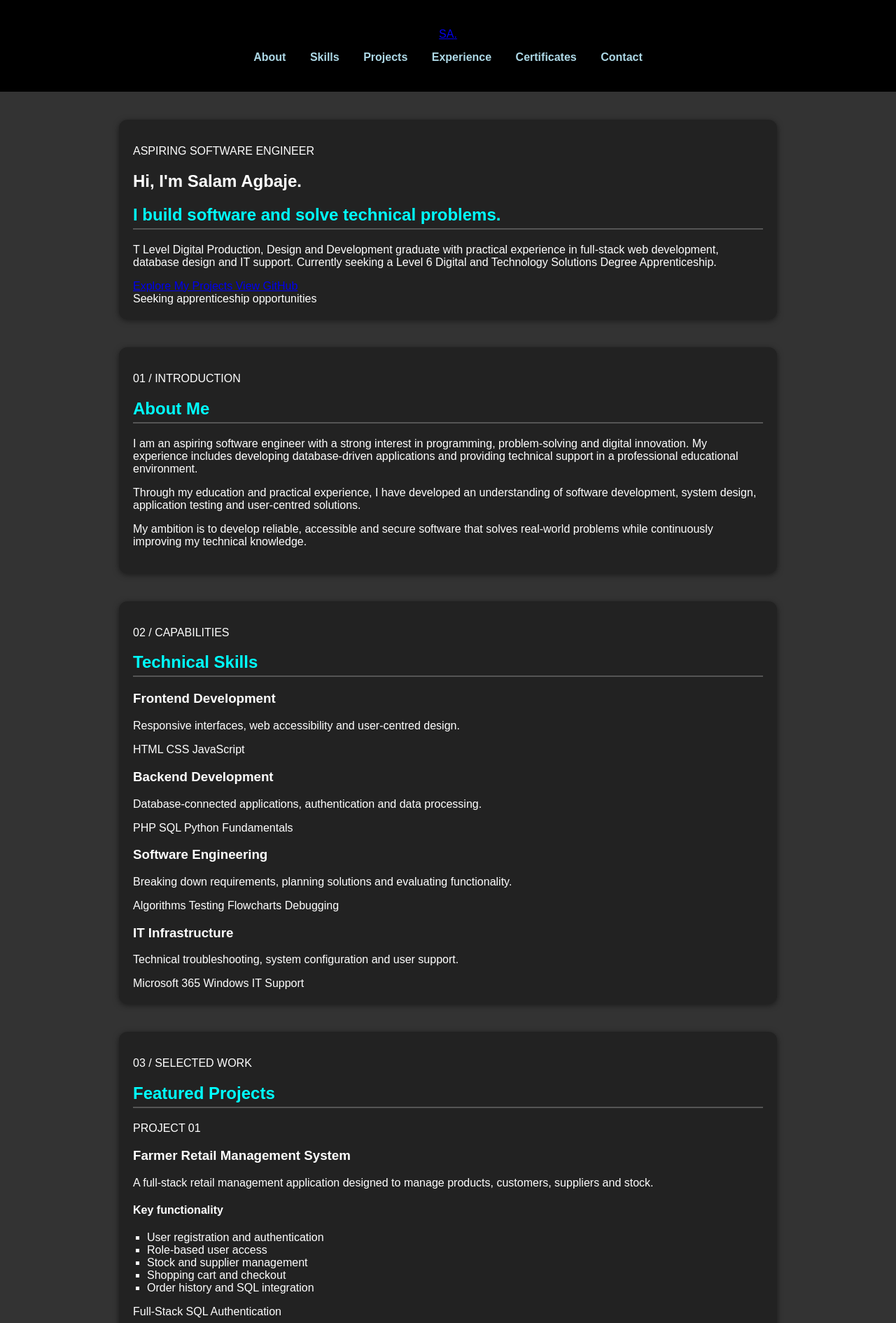
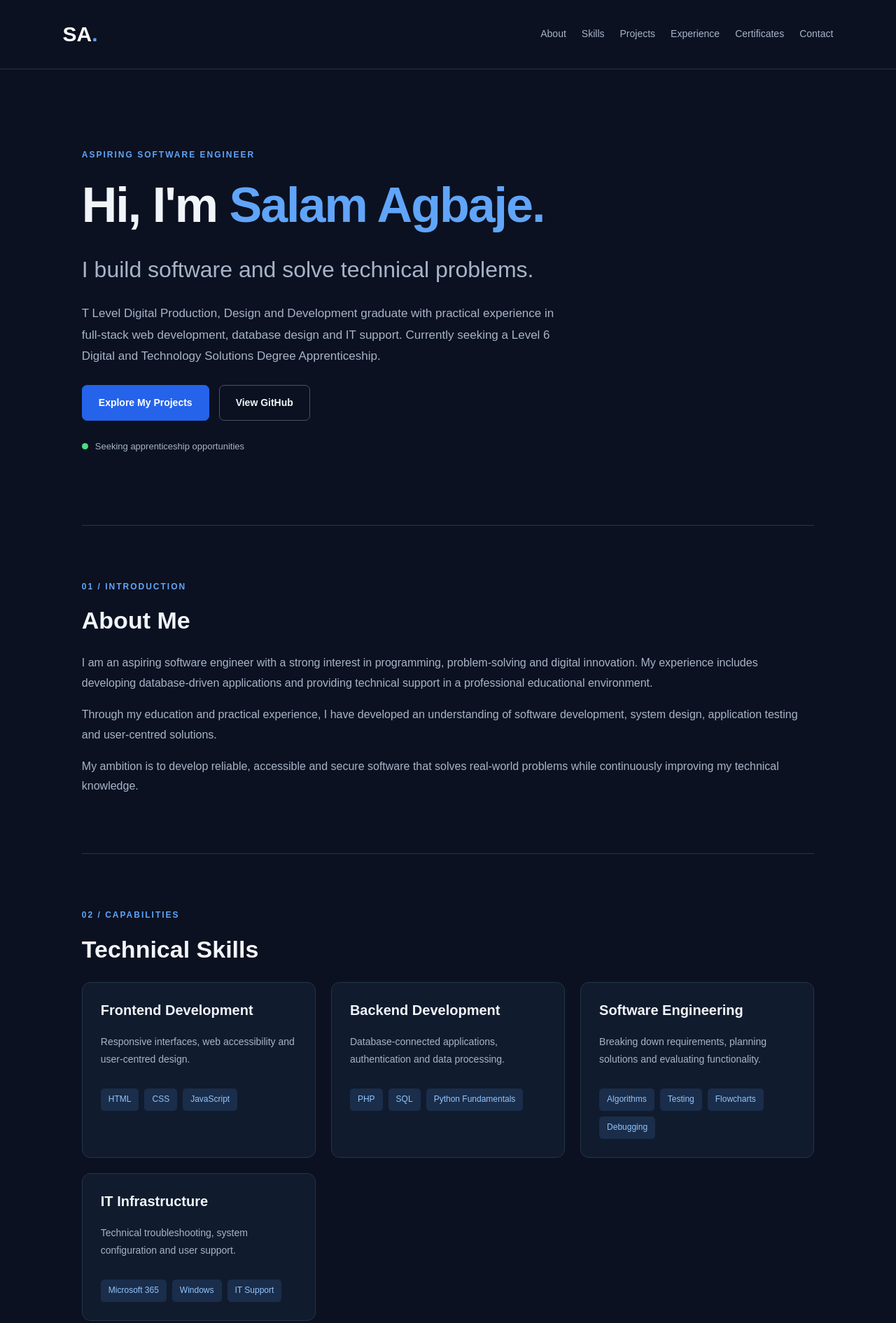
Before and after one commit to Salambj4/My-portfolio, a plain HTML site: page index.html in a window 1280 px wide. Shown: the top 1890 px of the page at 70% size. Drawn offline with Linux system fonts and the light colour scheme.

Commit message:
Refactor CSS for portfolio design

```diff
--- a/style.css
+++ b/style.css
@@ -1,113 +1,403 @@
+
+/* ==================================
+   PROFESSIONAL PORTFOLIO DESIGN
+   ================================== */
+
 html {
-  scroll-behavior: smooth;
+    scroll-behavior: smooth;
 }
 
-body {
-  font-family: Arial, sans-serif;
-  margin: 0;
-  padding: 0;
-  background-color: #333;
-  color: white;
+.portfolio-home {
+    --background: #0b1120;
+    --card: #111b2e;
+    --primary: #60a5fa;
+    --text: #f1f5f9;
+    --muted: #a7b4c8;
+    --border: #263349;
+
+    margin: 0;
+    background: var(--background);
+    color: var(--text);
+    font-family: Arial, Helvetica, sans-serif;
+    font-size: 16px;
+    line-height: 1.8;
 }
 
-header {
-  background-color: #000;
-  color: aqua;
-  text-align: center;
-  padding: 40px 20px;
+.portfolio-home * {
+    box-sizing: border-box;
 }
 
-header h1 {
-  margin: 0;
-  font-size: 2.5rem;
-  color: azure;
+.portfolio-home a {
+    text-decoration: none;
+    color: var(--primary);
 }
 
-header p {
-  font-size: 1.2rem;
-  color: aqua;
+.portfolio-home h1,
+.portfolio-home h2,
+.portfolio-home h3,
+.portfolio-home h4 {
+    color: var(--text);
+    line-height: 1.3;
 }
 
-nav {
-  margin-top: 15px;
+.portfolio-home p,
+.portfolio-home li {
+    color: var(--muted);
 }
 
-nav a {
-  margin: 0 15px;
-  text-decoration: none;
-  color: lightblue;
-  font-weight: bold;
-}
-
-nav a:hover {
-  text-decoration: underline;
-  color: aqua;
+.portfolio-home a:focus-visible {
+    outline: 3px solid #93c5fd;
+    outline-offset: 5px;
 }
 
 
-ul {
-    list-style: square;
-    padding-left: 20px;
+/* NAVIGATION */
+
+.portfolio-home .navbar {
+    display: flex;
+    justify-content: space-between;
+    align-items: center;
+    flex-wrap: wrap;
+    gap: 20px;
+    padding: 22px 7%;
+    background: #0b1120;
+    border-bottom: 1px solid var(--border);
+    text-align: left;
 }
-.contact {
-    max-width: 900px;
+
+.portfolio-home .logo {
+    font-size: 30px;
+    font-weight: 800;
+    color: white;
+}
+
+.portfolio-home .logo span {
+    color: var(--primary);
+}
+
+.portfolio-home nav {
+    display: flex;
+    flex-wrap: wrap;
+    gap: 22px;
+}
+
+.portfolio-home nav a {
+    color: var(--muted);
+    font-size: 14px;
+    margin: 0;
+    transition: color 0.2s;
+}
+
+.portfolio-home nav a:hover {
+    color: var(--primary);
+}
+
+
+/* MAIN SECTIONS */
+
+.portfolio-home main {
+    max-width: 1200px;
+    margin: auto;
+    padding: 0 6%;
+}
+
+.portfolio-home section {
+    padding: 65px 0;
+    margin: 0;
+    max-width: none;
+    background: transparent;
+    border-radius: 0;
+    box-shadow: none;
+    border-bottom: 1px solid var(--border);
+    text-align: left;
+}
+
+.portfolio-home .eyebrow {
+    color: var(--primary);
+    font-size: 12px;
+    font-weight: 700;
+    letter-spacing: 2px;
+    margin-bottom: 15px;
+}
+
+.portfolio-home .section-title {
+    font-size: 34px;
+    margin: 0 0 25px;
+}
+
+
+/* HERO SECTION */
+
+.portfolio-home .hero {
+    padding: 100px 0;
+}
+
+.portfolio-home .hero h1 {
+    font-size: clamp(38px, 6vw, 70px);
+    letter-spacing: -2px;
+    margin: 15px 0;
+}
+
+.portfolio-home .hero h1 span {
+    color: var(--primary);
+}
+
+.portfolio-home .hero h2 {
+    font-size: clamp(20px, 3vw, 32px);
+    font-weight: 500;
+    color: var(--muted);
+}
+
+.portfolio-home .hero-description {
+    max-width: 700px;
+    font-size: 17px;
+}
+
+.portfolio-home .availability {
+    display: flex;
+    align-items: center;
+    gap: 10px;
+    color: var(--muted);
+    margin-top: 25px;
+    font-size: 13px;
+}
+
+.portfolio-home .status-dot {
+    width: 9px;
+    height: 9px;
+    border-radius: 50%;
+    background: #4ade80;
+}
+
+
+/* BUTTONS */
+
+.portfolio-home .buttons {
+    display: flex;
+    flex-wrap: wrap;
+    gap: 14px;
+    margin-top: 25px;
+}
+
+.portfolio-home .btn {
+    display: inline-block;
+    padding: 12px 23px;
+    border-radius: 7px;
+    font-size: 14px;
+    font-weight: 600;
+    transition: background 0.2s, transform 0.2s;
     text-align: center;
-    margin: 20px;
+}
+
+.portfolio-home .btn:hover {
+    transform: translateY(-2px);
+}
+
+.portfolio-home .primary {
+    background: #2563eb;
+    color: white;
+    border: 1px solid #2563eb;
+}
+
+.portfolio-home .primary:hover {
+    background: #1d4ed8;
+}
+
+.portfolio-home .secondary {
+    background: transparent;
+    border: 1px solid #475569;
+    color: var(--text);
+}
+
+.portfolio-home .secondary:hover {
+    background: #1e293b;
+}
+
+
+/* SKILL AND PROJECT CARDS */
+
+.portfolio-home .card-grid,
+.portfolio-home .project-grid {
+    display: grid;
+    grid-template-columns:
+        repeat(auto-fit, minmax(min(260px, 100%), 1fr));
+    gap: 22px;
+}
+
+.portfolio-home .card {
+    background: var(--card);
+    padding: 26px;
+    border: 1px solid var(--border);
     border-radius: 12px;
-    margin-left: 200px;
+    transition: transform 0.2s, border-color 0.2s;
 }
-.contact a {
-    color: #1e3a8a;
-    text-decoration: none;
+
+.portfolio-home .card:hover {
+    transform: translateY(-4px);
+    border-color: var(--primary);
+}
+
+.portfolio-home .card h3 {
+    font-size: 20px;
+    margin-top: 0;
+}
+
+.portfolio-home .card p {
+    font-size: 14px;
+}
+
+.portfolio-home .project-number {
+    color: var(--primary);
+    letter-spacing: 2px;
+    font-size: 12px;
     font-weight: bold;
 }
 
-section {
-  max-width: 900px;
-  margin: 40px auto;
-  padding: 20px;
-  background-color: #222;
-  border-radius: 12px;
-  box-shadow: 0 2px 8px rgba(0,0,0,0.5);
+.portfolio-home .project {
+    display: flex;
+    flex-direction: column;
 }
 
-section img{
-  display: flex;
-  flex-wrap: wrap;
+.portfolio-home .project ul {
+    padding-left: 20px;
+    font-size: 14px;
 }
 
-img {
-  max-width: 100%;
-  height: auto;
+.portfolio-home .project li {
+    margin-bottom: 8px;
 }
 
-h2 {
-  color: aqua;
-  border-bottom: 2px solid #555;
-  padding-bottom: 5px;
+.portfolio-home .tags {
+    display: flex;
+    flex-wrap: wrap;
+    gap: 8px;
+    padding-top: 15px;
+}
+
+.portfolio-home .project .tags {
+    margin-top: auto;
+}
+
+.portfolio-home .tags span {
+    background: #1a2d4a;
+    color: #93c5fd;
+    font-size: 12px;
+    padding: 5px 11px;
+    border-radius: 5px;
 }
 
 
-@media (max-width: 600px) {
-  section, .contact {
-  margin: 10px;
-  padding: 10px;
-}
+/* EXPERIENCE AND EDUCATION */
+
+.portfolio-home .experience-card {
+    border-left: 3px solid var(--primary);
+    background: var(--card);
+    padding: 25px;
+    border-radius: 0 10px 10px 0;
+    margin-bottom: 22px;
 }
 
-@media (min-width: 768px) {
-  section .img {
-    width: 80%;
-  }
-  img {
-    width: 80%;
-  }
+.portfolio-home .experience-card h3 {
+    margin: 0;
+    font-size: 21px;
 }
 
-@media (min-width: 480px) {
- section .img {
-    width: 80%;
-  }
-  img {
-    width: 80%;
-  }
+.portfolio-home .subtitle {
+    color: var(--primary);
+    font-size: 14px;
+}
+
+.portfolio-home .experience-card ul {
+    padding-left: 20px;
+}
+
+
+/* CONTACT */
+
+.portfolio-home .contact-section {
+    text-align: center;
+    padding: 80px 0;
+}
+
+.portfolio-home .contact-section p {
+    max-width: 650px;
+    margin-left: auto;
+    margin-right: auto;
+}
+
+.portfolio-home .contact-section .buttons {
+    justify-content: center;
+}
+
+
+/* FOOTER */
+
+.portfolio-home footer {
+    text-align: center;
+    background: var(--background);
+    padding: 25px 15px;
+    font-size: 13px;
+}
+
+
+/* MOBILE RESPONSIVENESS */
+
+@media (max-width: 600px) {
+
+    .portfolio-home .navbar {
+        flex-direction: column;
+        padding: 18px;
+    }
+
+    .portfolio-home nav {
+        justify-content: center;
+        gap: 12px 16px;
+    }
+
+    .portfolio-home nav a {
+        font-size: 13px;
+    }
+
+    .portfolio-home .hero {
+        padding: 60px 0;
+    }
+
+    .portfolio-home section {
+        padding: 40px 0;
+    }
+
+    .portfolio-home .section-title {
+        font-size: 28px;
+    }
+
+    .portfolio-home .card-grid,
+    .portfolio-home .project-grid {
+        grid-template-columns: 1fr;
+    }
+
+    .portfolio-home .buttons {
+        flex-direction: column;
+    }
+
+    .portfolio-home .btn {
+        width: 100%;
+    }
+}
+
+
+/* ACCESSIBILITY */
+
+@media (prefers-reduced-motion: reduce) {
+
+    html {
+        scroll-behavior: auto;
+    }
+
+    .portfolio-home *,
+    .portfolio-home *::before,
+    .portfolio-home *::after {
+        transition: none !important;
+        animation: none !important;
+    }
+
+}
```
